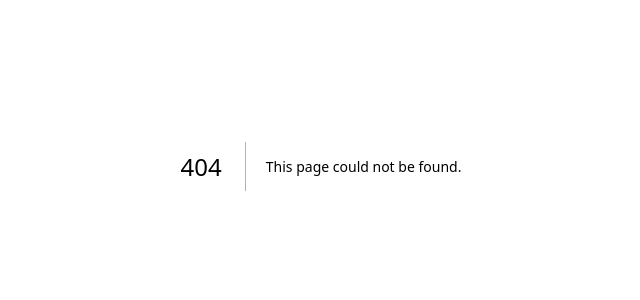
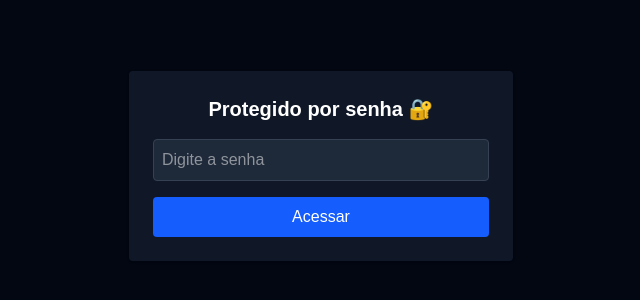
Before and after one commit to JrValerio/linkando.dev, a Next.js app in the folder linkando-frontend/: page /verify-password in a window 1280 px wide. Before the commit this address had no page. Shown: the part 234-534 px from the top of the page, without its empty margins (319-959 px from the left). Built offline with nearby package versions, Linux system fonts and the light colour scheme.

Commit message:
feat: adiciona tela de verificação de senha para links protegidos

```diff
--- /dev/null
+++ b/linkando-frontend/src/app/verify-password/page.tsx
@@ -0,0 +1,60 @@
+'use client';
+
+import { useState } from 'react';
+import { useSearchParams, useRouter } from 'next/navigation';
+import axios from 'axios';
+
+export default function VerifyPasswordPage() {
+  const [password, setPassword] = useState('');
+  const [error, setError] = useState('');
+  const searchParams = useSearchParams();
+  const router = useRouter();
+
+  const slug = searchParams.get('slug');
+
+  const handleSubmit = async (e: React.FormEvent) => {
+    e.preventDefault();
+    setError('');
+
+    try {
+      const res = await axios.post(`/api/verify-password/${slug}`, { password });
+
+      if (res.status === 200) {
+        const { destination } = res.data;
+        router.push(destination);
+      }
+    } catch (err: any) {
+      if (err.response?.status === 401) {
+        setError('Senha incorreta');
+      } else {
+        setError('Erro ao verificar a senha');
+      }
+    }
+  };
+
+  return (
+    <main className="min-h-screen flex items-center justify-center bg-gray-950 text-white px-4">
+      <form onSubmit={handleSubmit} className="bg-gray-900 p-6 rounded w-full max-w-sm shadow space-y-4">
+        <h1 className="text-xl font-semibold text-center">Protegido por senha 🔐</h1>
+
+        <input
+          type="password"
+          value={password}
+          onChange={(e) => setPassword(e.target.value)}
+          placeholder="Digite a senha"
+          className="w-full p-2 rounded bg-gray-800 border border-gray-700 focus:outline-none focus:ring-2 focus:ring-blue-500"
+          required
+        />
+
+        {error && <p className="text-red-400 text-sm text-center">{error}</p>}
+
+        <button
+          type="submit"
+          className="w-full bg-blue-600 hover:bg-blue-700 transition text-white py-2 px-4 rounded"
+        >
+          Acessar
+        </button>
+      </form>
+    </main>
+  );
+}
```
